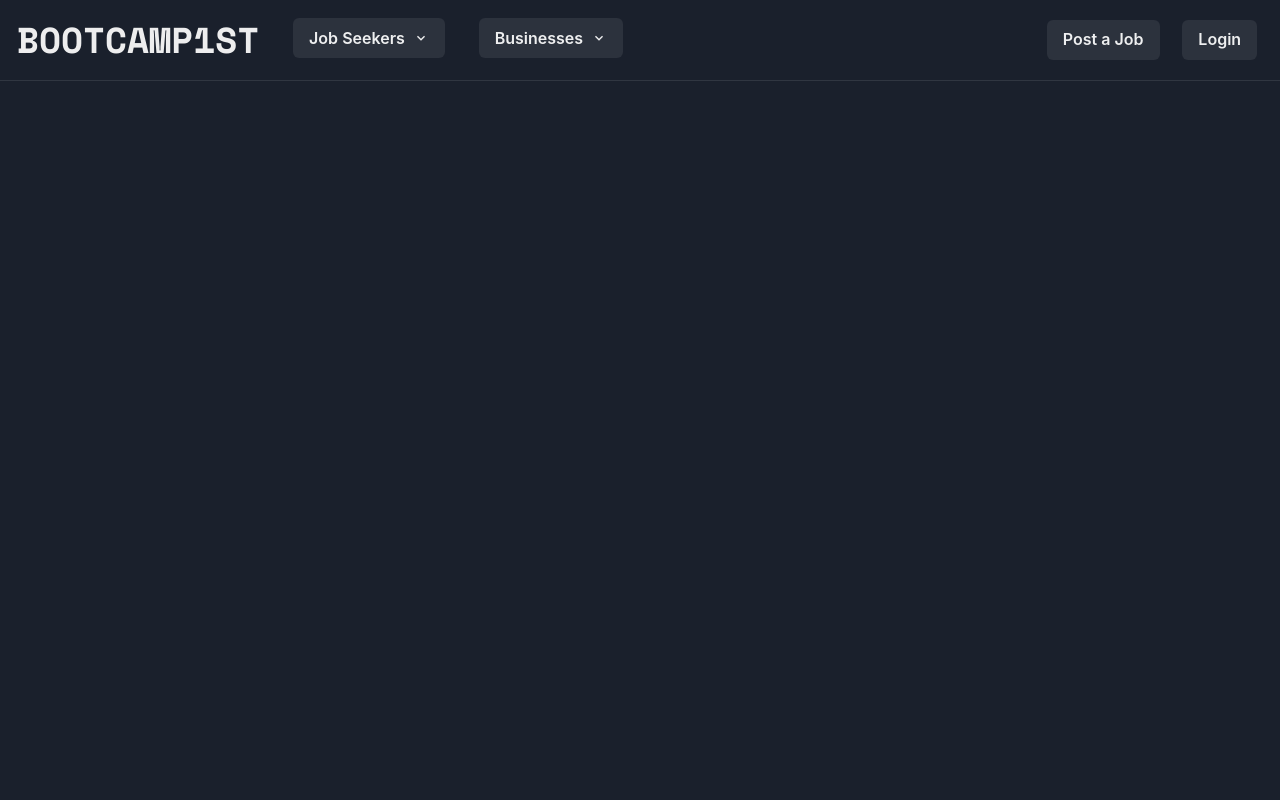
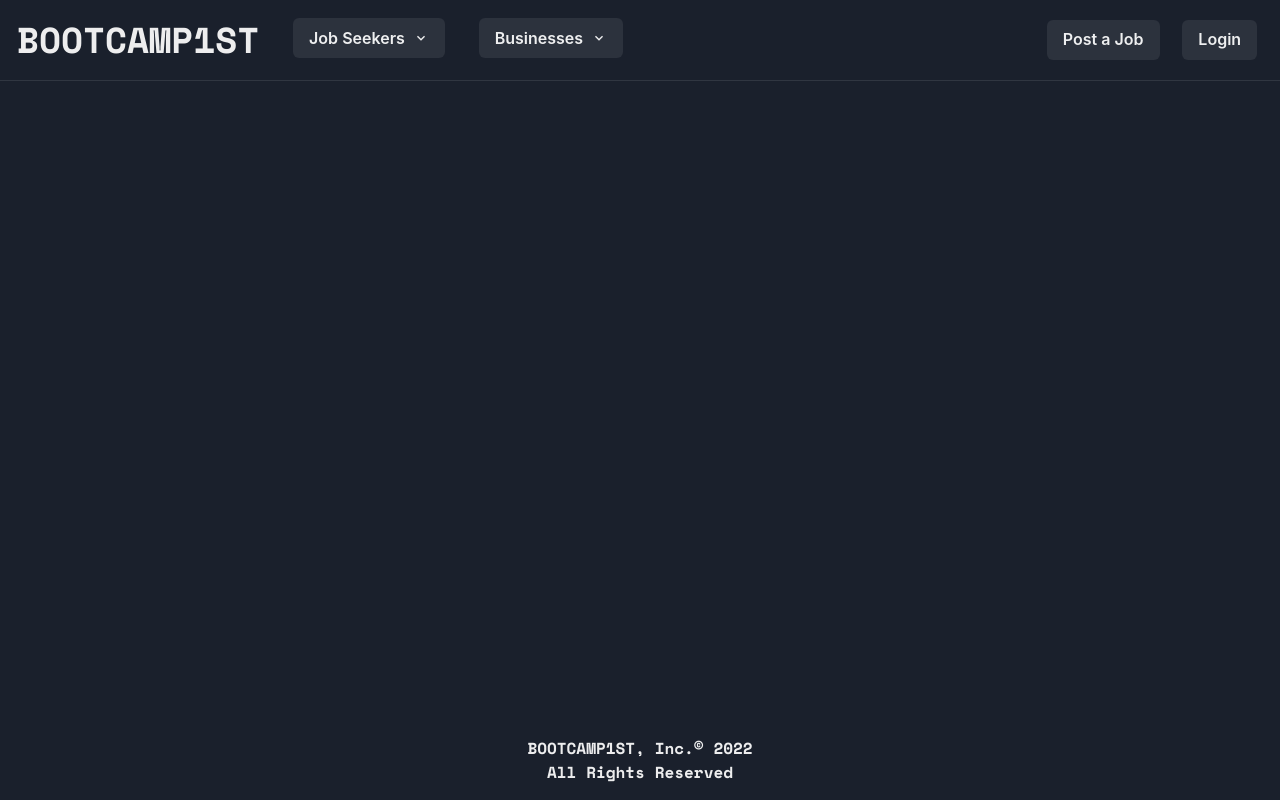
Before and after one commit to ashtilawat23/simple-blog, a React (Create React App) app: page / in a window 1280 px wide. Built offline with nearby package versions, Linux system fonts and the light colour scheme.

Commit message:
footer added

```diff
--- a/src/App.js
+++ b/src/App.js
@@ -1,12 +1,14 @@
 import './styles/App.css';
 import { Header } from './components/Header';
 import { Content } from './components/Content';
+import { Footer } from './components/Footer';
 
 function App() {
   return (
     <div className="App">
       <Header />
       <Content />
+      <Footer />
     </div>
   );
 }
--- /dev/null
+++ b/src/components/Footer.js
@@ -0,0 +1,15 @@
+import React from 'react';
+import { Box, Text } from '@chakra-ui/react';
+
+export const Footer = () => {
+  return (
+    <Box className='footer'>
+        <Text fontFamily={'Space Mono'}>
+            BOOTCAMP1ST, Inc.&copy; 2022
+        </Text>
+        <Text fontFamily={'Space Mono'}>
+            All Rights Reserved
+        </Text>
+    </Box>
+  )
+}
--- a/src/styles/App.css
+++ b/src/styles/App.css
@@ -40,6 +40,18 @@
   justify-content: space-evenly;
 }
 
+/** content styles **/
+
 .content {
   height: 80vh;
 }
+
+/** footer styles **/
+
+.footer {
+  height: 10vh;
+  display: flex;
+  flex-direction: column;
+  justify-content: center;
+  align-items: center;
+}
```
